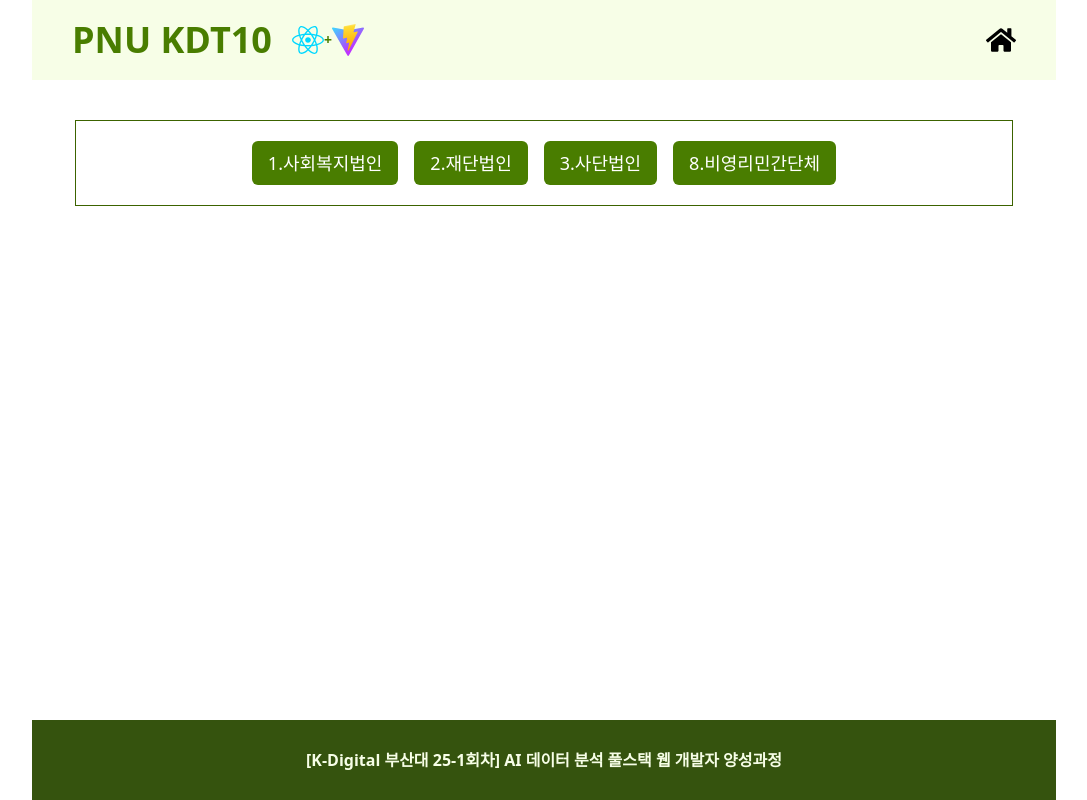
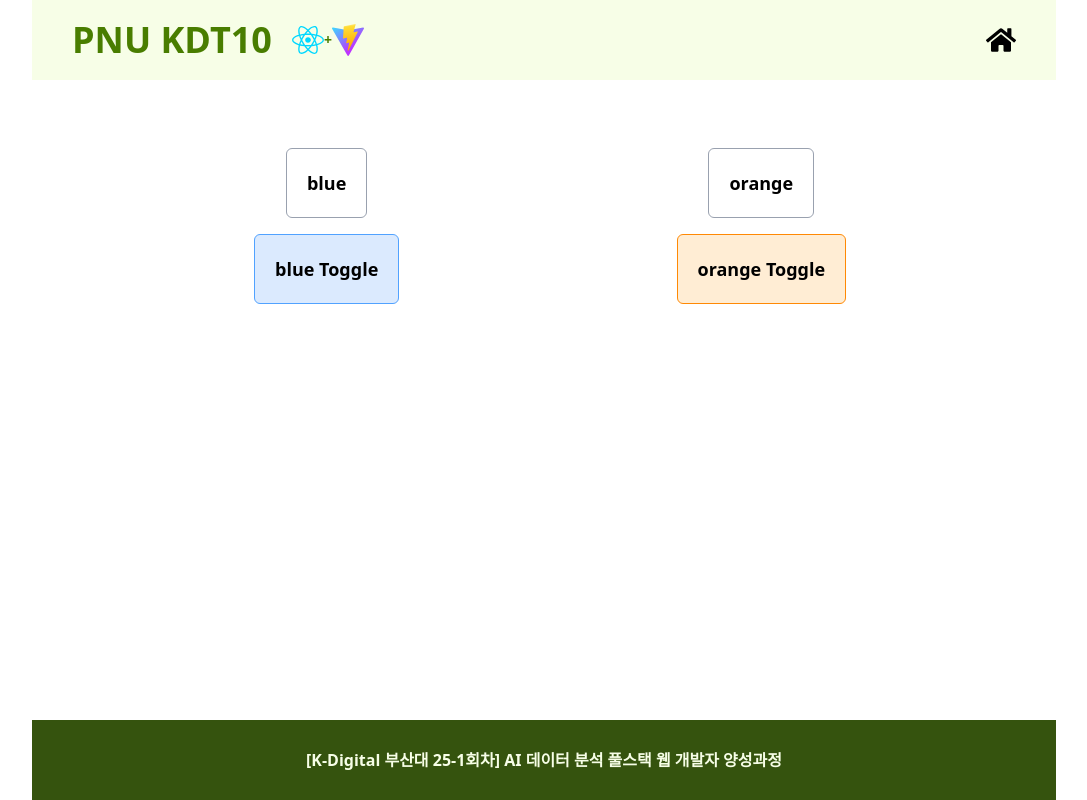
Before and after one commit to pnumin/kdt01_react, a React (Vite) app: page / in a window 1280 px wide. Shown: the whole page, without its empty margins (96-1183 px from the left). Built offline with nearby package versions, Linux system fonts and the light colour scheme.

Commit message:
useState 예제제

```diff
--- a/src/06/FoodMain.jsx
+++ b/src/06/FoodMain.jsx
@@ -12,7 +12,16 @@ export default function FoodMain() {
 
   const handleCategory = (c) => {
     console.log("handleCategory", c)
+
+    let tm = fooddata.filter( item => item["운영주체 분류"].replaceAll(' ', '') == c)
+                     .map(item => <FoodCard
+                                            key={item["사업장명"]}
+                                            obj={item}
+                                        />);
+    setTags(tm) ;
+      // console.log("handleCategory", tm)
   }
+
   const bts = category.map(item => <TailButton
                                     key = {item}
                                     caption = {item}
@@ -25,7 +34,7 @@ export default function FoodMain() {
                       p-5 border border-lime-800">
         {bts}
       </div>
-      <div className="w-full grid grid-cols-1 lg:grid-cols-2 gap-4">
+      <div className="w-full my-5 grid grid-cols-1 lg:grid-cols-2 gap-4">
         {tags}
       </div>
     </div>
--- /dev/null
+++ b/src/07/MyToggle.jsx
@@ -0,0 +1,10 @@
+import MyToggleBox from "./MyToggleBox"
+
+export default function MyToggle() {
+  return (
+    <div className="w-10/12 grid grid-cols-2 gap-4">
+      <MyToggleBox color="blue" />
+      <MyToggleBox color="orange" />
+    </div>
+  )
+}
--- /dev/null
+++ b/src/07/MyToggleBox.jsx
@@ -0,0 +1,27 @@
+import TailButtonLine from "../UI/TailButtonLine"
+import { useState } from "react"
+export default function MyToggleBox({color}) {
+  const [isShow, setIsShow] = useState(false) ;
+
+  const bg700 = {
+    "blue" : "bg-blue-700" ,
+    "orange" : "bg-orange-700" ,
+  }
+
+  const handleShow = () => {
+    setIsShow(!isShow) ;
+  }
+
+  return (
+    <div className={`w-full flex flex-col justify-center items-center
+                    ${isShow && bg700[color]}
+                    p-5`}>
+      <TailButtonLine caption={color}
+                      color = "gray"
+                      onClick={()=>{}} />
+      <TailButtonLine caption={`${color} Toggle`}
+                      color = {color}
+                      onClick={handleShow} />
+    </div>
+  )
+}
--- a/src/App.jsx
+++ b/src/App.jsx
@@ -5,7 +5,9 @@ import viteLogo from '/vite.svg'
 // import MyDiv1 from './03/MyDiv1';
 // import MyList from './04/MyList';
 //import Lotto from './05/Lotto';
-import FoodMain from './06/FoodMain';
+// import FoodMain from './06/FoodMain';
+import MyToggle from './07/MyToggle';
+
 import { FaHome } from "react-icons/fa";
 function App() {
   return (
@@ -31,7 +33,7 @@ function App() {
                       flex flex-col justify-start items-center
                       overflow-y-auto">
 
-        <FoodMain />
+        <MyToggle />
       </main>
       <footer className="w-full min-h-20 bg-lime-900
                          px-10 text-md text-lime-50 font-bold
--- /dev/null
+++ b/src/UI/TailButtonLine.jsx
@@ -0,0 +1,28 @@
+
+export default function TailButtonLine({caption, color, onClick}) {
+  const border400 = {
+    "blue" : "border-blue-400",
+    "orange" : "border-orange-400",
+    "gray" : "border-gray-400",
+  }
+  const bg100 = {
+    "blue" : "bg-blue-100" ,
+    "orange" : "bg-orange-100" ,
+    "gray" : "bg-white",
+  }
+
+  const bgHover = {
+    "blue" : "hover:bg-blue-400" ,
+    "orange" : "hover:bg-orange-400" ,
+    "gray" : "",
+  }
+  return (
+    <button className={`border ${border400[color]} rounded-md
+                        text-lg font-bold p-5 m-2
+                        ${bg100[color]} ${bgHover[color]}
+                        ${color !== "gray" && "hover:text-white"}`}
+            onClick={onClick}>
+      {caption}
+    </button>
+  )
+}
```
